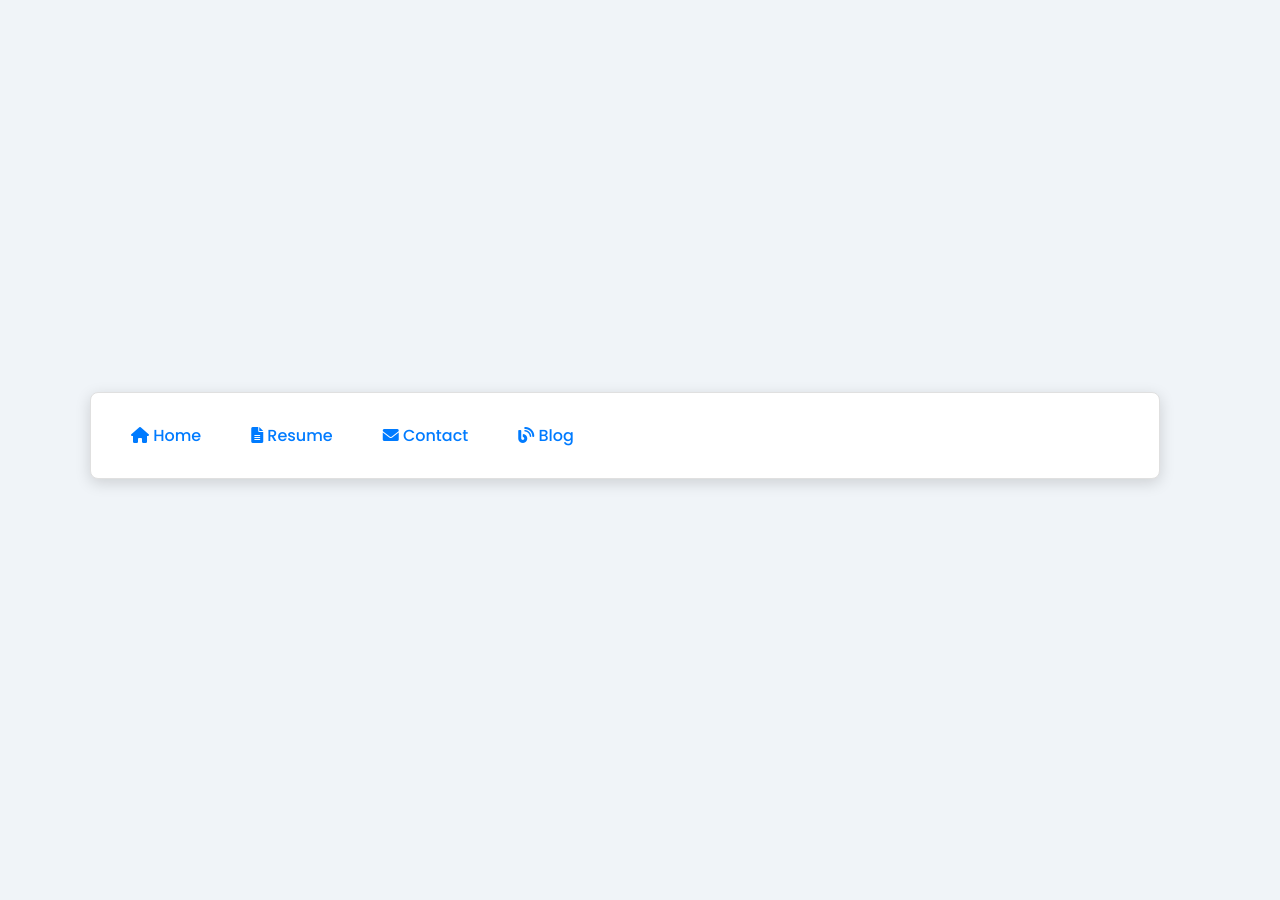
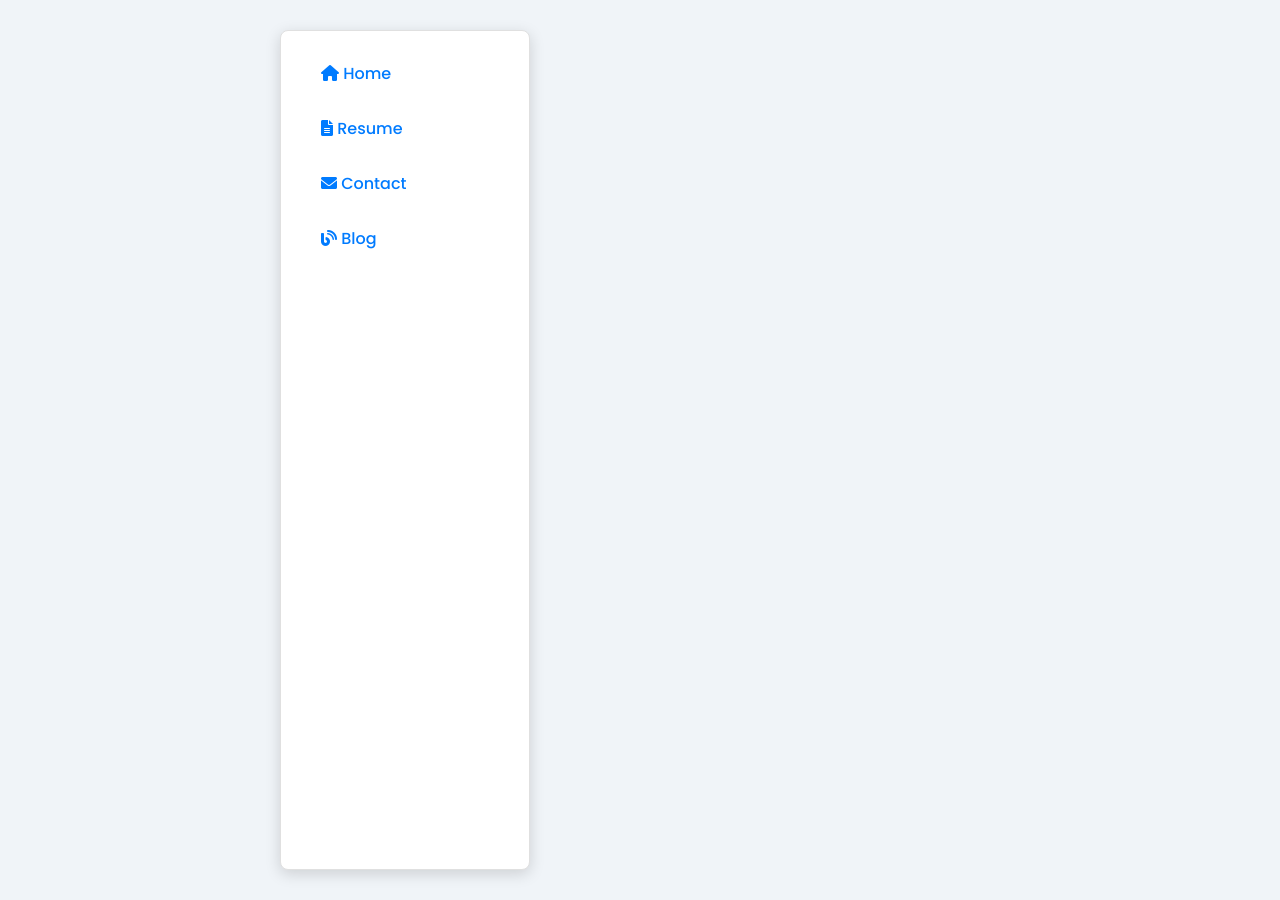
Before and after one commit to azizzailani/azizzailani.github.io, a Jekyll site: the page built from about.md, in a window 1280 px wide. Built offline with Jekyll 4.4.1, drawn with Linux system fonts in a browser that asks for light colours; our own code applies the rules of GitHub Pages for plain Markdown files.

Commit message:
💄 style: adjust content width and header layout
- Adjusted the `--content-width` to `calc(100% - 270px)` from `800px`.
- Updated styling in the header:
  - Changed `width` to `var(--sidebar-width)`.
  - Aligned items with `align-items: flex-start`.
  - Set `justify-content: center`.
  - Applied `flex-direction: column`, `position: sticky`, `top: var(--spacing-large)`, `height: calc(100vh - 2 * var(--spacing-large))`, and `margin-right: var(--spacing-large)`.
- Altered navigation style within the header.
- Modified the container styles for content to adjust layout.

Total changes include adjusting content width, header layout, and navigation styling.

```diff
--- a/assets/css/style.css
+++ b/assets/css/style.css
@@ -15,7 +15,7 @@
     --max-width-content: 1100px;
     --min-height-content: 85vh;
     --sidebar-width: 250px;
-    --content-width: 800px;
+    --content-width: calc(100% - 270px);
     /* Lebar tetap untuk main-content */
 }
 
@@ -34,31 +34,37 @@ body {
     color: var(--secondary-color);
     background-color: var(--background-color);
     display: flex;
-    flex-direction: column;
-    align-items: center;
+    justify-content: center;
     padding: var(--spacing-large);
     min-height: 100vh;
 }
 
-/* Header */
+/* Header vertikal */
 header {
-    width: 100%;
-    max-width: var(--max-width-content);
+    width: var(--sidebar-width);
     background-color: var(--box-background);
     border: 1px solid var(--border-color);
     border-radius: 8px;
     box-shadow: 0 4px 15px rgba(0, 0, 0, 0.15);
     padding: var(--spacing-medium);
-    margin-bottom: var(--spacing-large);
     display: flex;
-    justify-content: space-between;
-    align-items: center;
+    flex-direction: column;
+    align-items: flex-start;
+    position: sticky;
+    top: var(--spacing-large);
+    /* Agar tetap di bagian atas saat menggulir */
+    height: calc(100vh - 2 * var(--spacing-large));
+    /* Tinggi penuh dengan padding */
+    margin-right: var(--spacing-large);
 }
 
 /* Navigasi di Header */
 header nav {
     display: flex;
+    flex-direction: column;
     gap: var(--spacing-small);
+    width: 100%;
+    /* Lebar penuh untuk menyesuaikan konten */
 }
 
 header nav a {
@@ -75,28 +81,13 @@ header nav a:hover {
     transform: scale(1.05);
 }
 
-/* Kontainer utama untuk Sidebar dan Konten */
+/* Kontainer utama untuk Konten */
 .container {
     display: flex;
-    position: relative;
-    /* Gunakan posisi relatif untuk konsistensi */
+    flex-direction: column;
     max-width: var(--max-width-content);
-    gap: var(--spacing-large);
-    margin: auto;
     width: 100%;
-}
-
-/* Sidebar */
-.sidebar {
-    width: var(--sidebar-width);
-    background-color: var(--box-background);
-    border: 1px solid var(--border-color);
-    border-radius: 8px;
-    box-shadow: 0 4px 15px rgba(0, 0, 0, 0.15);
-    padding: var(--spacing-medium);
-    position: sticky;
-    top: 20px;
-    height: var(--min-height-content);
+    margin-left: var(--sidebar-width);
 }
 
 /* Konten Utama */
@@ -106,7 +97,7 @@ header nav a:hover {
     padding: var(--spacing-large);
     border-radius: 8px;
     box-shadow: 0 4px 15px rgba(0, 0, 0, 0.15);
-    height: var(--min-height-content);
+    min-height: var(--min-height-content);
     overflow: auto;
 }
 
@@ -167,22 +158,27 @@ p:hover {
 
 /* Responsif */
 @media (max-width: 768px) {
+    body {
+        flex-direction: column;
+        align-items: center;
+    }
+
+    header {
+        width: 100%;
+        position: relative;
+        height: auto;
+        margin: 0 0 var(--spacing-large) 0;
+    }
+
     .container {
         flex-direction: column;
         align-items: center;
         width: 100%;
-        padding: var(--spacing-medium);
+        margin: 0;
     }
 
-    header {
-        padding: var(--spacing-small);
-    }
-
-    .sidebar,
     .main-content {
         width: 100%;
-        height: auto;
-        min-height: 75vh;
     }
 
     nav {
```
